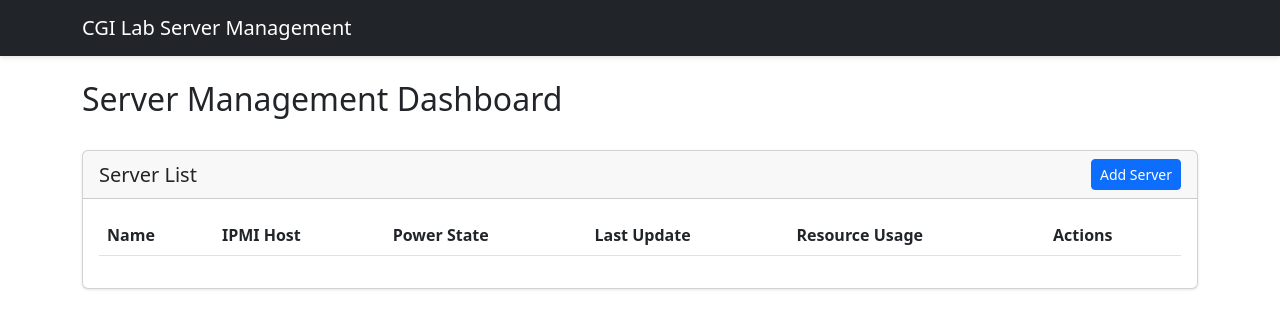
After one commit to Royyang1203/cgi-server-management, a Flask app: template templates/dashboard.html in a window 1280 px wide. The commit adds this page. Shown: the top 329 px of the page. Run offline with Flask 3, Linux system fonts and the light colour scheme; the template is opened without the code that fills it, so the values that code supplies are empty.

Commit message:
Add Flask session management, LDAP authentication, and server management dashboard
- Updated .gitignore to include Flask session and coverage files.
- Enhanced app.py to integrate Flask-Session and added routes for login and dashboard.
- Introduced LDAP client for user authentication.
- Modified auth routes to utilize the new LDAP authentication.
- Added server management functionality with a dashboard interface.
- Created main CSS and JS files for styling and interactivity.
- Implemented base and dashboard templates for consistent layout.
- Updated login template to extend the base template and improve design.

```diff
--- a/app.py
+++ b/app.py
@@ -1,15 +1,17 @@
 # app.py
 import os
 import logging
-from flask import Flask
+from flask import Flask, render_template
 from flask_cors import CORS
 from flask_apscheduler import APScheduler
 from flask_migrate import Migrate
+from flask_session import Session
 
 from models.database import db
 from routes import routes_bp
 from services.server_state_monitor_service import ServerStateMonitorService
 from models.server import Server
+from auth.routes import auth_bp, login_required
 
 # Configure logging
 logging.basicConfig(
@@ -20,10 +22,15 @@ logger = logging.getLogger(__name__)
 
 class Config:
     SCHEDULER_API_ENABLED = True
+    SECRET_KEY = os.environ.get('SECRET_KEY', 'your-secret-key-here')  # Change this in production
+    SESSION_TYPE = 'filesystem'
 
 app = Flask(__name__)
 CORS(app)
 app.config.from_object(Config)
+
+# Initialize Flask-Session
+Session(app)
 
 basedir = os.path.abspath(os.path.dirname(__file__))
 db_path = os.path.join(basedir, "instance", "mydb.sqlite")
@@ -35,7 +42,10 @@ logger.info(f"Database exists: {os.path.exists(db_path)}")
 
 db.init_app(app)
 migrate = Migrate(app, db)
+
+# Register blueprints
 app.register_blueprint(routes_bp, url_prefix='/api')
+app.register_blueprint(auth_bp, url_prefix='/auth')
 
 scheduler = APScheduler()
 
@@ -44,10 +54,15 @@ def monitor_servers():
     with app.app_context():
         ServerStateMonitorService.check_and_update_server_states()
 
-# @scheduler.task('interval', id='check_idle_servers', seconds=60)
-# def check_idle_servers():
-#     with app.app_context():
-#         ServerStateMonitorService.check_idle_and_shutdown()
+# Main route for the web interface
+@app.route('/')
+def index():
+    return render_template('login.html')
+
+@app.route('/dashboard')
+@login_required
+def dashboard():
+    return render_template('dashboard.html')
 
 scheduler.init_app(app)
 scheduler.start()
--- a/auth/routes.py
+++ b/auth/routes.py
@@ -1,6 +1,6 @@
 from flask import Blueprint, render_template, request, redirect, url_for, flash, session
 from functools import wraps
-from .ldap_client import ldap_authenticate
+from auth.ldap_client import ldap_authenticate
 
 auth_bp = Blueprint('auth', __name__)
 
@@ -20,7 +20,7 @@ def login():
 
         if ldap_authenticate(username, password):
             session['user'] = username
-            return redirect(url_for('main.dashboard'))
+            return redirect(url_for('dashboard'))
         else:
             flash('Invalid username or password', 'error')
 
--- a/services/server_state_monitor_service.py
+++ b/services/server_state_monitor_service.py
@@ -91,7 +91,7 @@ class ServerStateMonitorService:
             return usage_data
 
         except Exception as e:
-            logger.error(f"Error getting resource usage for {server.name}: {str(e)}")
+            logger.error(f"Error getting resource usage for {server_name}: {str(e)}")
             return None
 
     @staticmethod
--- /dev/null
+++ b/static/css/main.css
@@ -0,0 +1,52 @@
+/* General styles */
+body {
+    background-color: #f8f9fa;
+}
+
+/* Navbar customization */
+.navbar {
+    box-shadow: 0 2px 4px rgba(0,0,0,.1);
+}
+
+/* Card customization */
+.card {
+    box-shadow: 0 1px 3px rgba(0,0,0,.1);
+    border: none;
+}
+
+.card-header {
+    background-color: #fff;
+    border-bottom: 1px solid rgba(0,0,0,.1);
+}
+
+/* Table customization */
+.table th {
+    border-top: none;
+    background-color: #f8f9fa;
+}
+
+.table td {
+    vertical-align: middle;
+}
+
+/* Button customization */
+.btn-group-sm > .btn {
+    padding: .25rem .5rem;
+}
+
+/* Badge customization */
+.badge {
+    padding: .5em .8em;
+}
+
+/* Form customization */
+.form-control:focus {
+    box-shadow: 0 0 0 0.2rem rgba(0,123,255,.25);
+    border-color: #80bdff;
+}
+
+/* Modal customization */
+.modal-content {
+    border: none;
+    box-shadow: 0 0.5rem 1rem rgba(0,0,0,.15);
+}
--- /dev/null
+++ b/static/js/main.js
@@ -0,0 +1,108 @@
+document.addEventListener('DOMContentLoaded', function() {
+    // Load server list on page load
+    loadServerList();
+
+    // Setup event listeners
+    const addServerForm = document.getElementById('addServerForm');
+    const addServerSubmit = document.getElementById('addServerSubmit');
+    if (addServerSubmit) {
+        addServerSubmit.addEventListener('click', handleAddServer);
+    }
+
+    // Refresh server list every 30 seconds
+    setInterval(loadServerList, 30000);
+});
+
+function loadServerList() {
+    fetch('/api/servers')
+        .then(response => response.json())
+        .then(servers => {
+            const serverList = document.getElementById('serverList');
+            if (!serverList) return;
+
+            serverList.innerHTML = '';
+            servers.forEach(server => {
+                const row = createServerRow(server);
+                serverList.appendChild(row);
+            });
+        })
+        .catch(error => console.error('Error loading servers:', error));
+}
+
+function createServerRow(server) {
+    const tr = document.createElement('tr');
+
+    // Server name
+    tr.innerHTML = `
+        <td>${server.name}</td>
+        <td>${server.ipmi_host}</td>
+        <td>
+            <span class="badge bg-${server.power_state === 'on' ? 'success' : 'danger'}">
+                ${server.power_state}
+            </span>
+        </td>
+        <td>${new Date(server.last_update_time).toLocaleString()}</td>
+        <td>
+            <div>CPU: ${server.current_usage?.cpu_usage?.toFixed(1)}%</div>
+            <div>GPU: ${server.current_usage?.gpu_usage?.toFixed(1)}%</div>
+        </td>
+        <td>
+            <div class="btn-group btn-group-sm">
+                <button class="btn btn-${server.power_state === 'on' ? 'danger' : 'success'}"
+                        onclick="togglePower('${server.name}', '${server.power_state}')">
+                    ${server.power_state === 'on' ? 'Power Off' : 'Power On'}
+                </button>
+            </div>
+        </td>
+    `;
+
+    return tr;
+}
+
+function togglePower(serverName, currentState) {
+    const action = currentState === 'on' ? 'off' : 'on';
+    fetch(`/api/servers/name/${serverName}/power/${action}`, {
+        method: 'POST'
+    })
+    .then(response => response.json())
+    .then(data => {
+        if (data.success) {
+            loadServerList();
+        } else {
+            alert(`Failed to ${action} server: ${data.message}`);
+        }
+    })
+    .catch(error => {
+        console.error('Error toggling power:', error);
+        alert('Failed to toggle server power');
+    });
+}
+
+function handleAddServer() {
+    const form = document.getElementById('addServerForm');
+    const data = {
+        name: form.querySelector('#serverName').value,
+        ipmi_host: form.querySelector('#ipmiHost').value,
+        ipmi_user: form.querySelector('#ipmiUser').value,
+        ipmi_pass: form.querySelector('#ipmiPass').value
+    };
+
+    fetch('/api/servers/manage', {
+        method: 'POST',
+        headers: {
+            'Content-Type': 'application/json'
+        },
+        body: JSON.stringify(data)
+    })
+    .then(response => response.json())
+    .then(data => {
+        const modal = bootstrap.Modal.getInstance(document.getElementById('addServerModal'));
+        modal.hide();
+        form.reset();
+        loadServerList();
+    })
+    .catch(error => {
+        console.error('Error adding server:', error);
+        alert('Failed to add server');
+    });
+}
--- /dev/null
+++ b/templates/base.html
@@ -0,0 +1,38 @@
+<!DOCTYPE html>
+<html lang="en">
+<head>
+    <meta charset="UTF-8">
+    <meta name="viewport" content="width=device-width, initial-scale=1.0">
+    <title>{% block title %}CGI Lab Server Management{% endblock %}</title>
+    <link rel="stylesheet" href="{{ url_for('static', filename='css/main.css') }}">
+    <link href="https://cdn.jsdelivr.net/npm/bootstrap@5.3.0/dist/css/bootstrap.min.css" rel="stylesheet">
+</head>
+<body>
+    <nav class="navbar navbar-expand-lg navbar-dark bg-dark">
+        <div class="container">
+            <a class="navbar-brand" href="{{ url_for('dashboard') }}">CGI Lab Server Management</a>
+            {% if session.get('user') %}
+            <div class="navbar-nav ms-auto">
+                <span class="nav-item nav-link">Welcome, {{ session.get('user') }}</span>
+                <a class="nav-item nav-link" href="{{ url_for('auth.logout') }}">Logout</a>
+            </div>
+            {% endif %}
+        </div>
+    </nav>
+
+    <div class="container mt-4">
+        {% with messages = get_flashed_messages(with_categories=true) %}
+            {% if messages %}
+                {% for category, message in messages %}
+                    <div class="alert alert-{{ category }}">{{ message }}</div>
+                {% endfor %}
+            {% endif %}
+        {% endwith %}
+
+        {% block content %}{% endblock %}
+    </div>
+
+    <script src="https://cdn.jsdelivr.net/npm/bootstrap@5.3.0/dist/js/bootstrap.bundle.min.js"></script>
+    <script src="{{ url_for('static', filename='js/main.js') }}"></script>
+</body>
+</html>
--- /dev/null
+++ b/templates/dashboard.html
@@ -0,0 +1,79 @@
+{% extends "base.html" %}
+
+{% block title %}Dashboard - CGI Lab Server Management{% endblock %}
+
+{% block content %}
+<div class="row mb-4">
+    <div class="col">
+        <h2>Server Management Dashboard</h2>
+    </div>
+</div>
+
+<div class="row">
+    <div class="col">
+        <div class="card">
+            <div class="card-header d-flex justify-content-between align-items-center">
+                <h5 class="mb-0">Server List</h5>
+                <button type="button" class="btn btn-primary btn-sm" data-bs-toggle="modal" data-bs-target="#addServerModal">
+                    Add Server
+                </button>
+            </div>
+            <div class="card-body">
+                <div class="table-responsive">
+                    <table class="table table-hover">
+                        <thead>
+                            <tr>
+                                <th>Name</th>
+                                <th>IPMI Host</th>
+                                <th>Power State</th>
+                                <th>Last Update</th>
+                                <th>Resource Usage</th>
+                                <th>Actions</th>
+                            </tr>
+                        </thead>
+                        <tbody id="serverList">
+                            <!-- Server list will be populated by JavaScript -->
+                        </tbody>
+                    </table>
+                </div>
+            </div>
+        </div>
+    </div>
+</div>
+
+<!-- Add Server Modal -->
+<div class="modal fade" id="addServerModal" tabindex="-1">
+    <div class="modal-dialog">
+        <div class="modal-content">
+            <div class="modal-header">
+                <h5 class="modal-title">Add New Server</h5>
+                <button type="button" class="btn-close" data-bs-dismiss="modal"></button>
+            </div>
+            <div class="modal-body">
+                <form id="addServerForm">
+                    <div class="mb-3">
+                        <label for="serverName" class="form-label">Server Name</label>
+                        <input type="text" class="form-control" id="serverName" required>
+                    </div>
+                    <div class="mb-3">
+                        <label for="ipmiHost" class="form-label">IPMI Host</label>
+                        <input type="text" class="form-control" id="ipmiHost" required>
+                    </div>
+                    <div class="mb-3">
+                        <label for="ipmiUser" class="form-label">IPMI Username</label>
+                        <input type="text" class="form-control" id="ipmiUser" required>
+                    </div>
+                    <div class="mb-3">
+                        <label for="ipmiPass" class="form-label">IPMI Password</label>
+                        <input type="password" class="form-control" id="ipmiPass" required>
+                    </div>
+                </form>
+            </div>
+            <div class="modal-footer">
+                <button type="button" class="btn btn-secondary" data-bs-dismiss="modal">Cancel</button>
+                <button type="button" class="btn btn-primary" id="addServerSubmit">Add Server</button>
+            </div>
+        </div>
+    </div>
+</div>
+{% endblock %}
```
Also changed, not shown: auth/ldap_client.py (added, +122 -0 lines), templates/login.html (+25 -62 lines), 1 other file.
